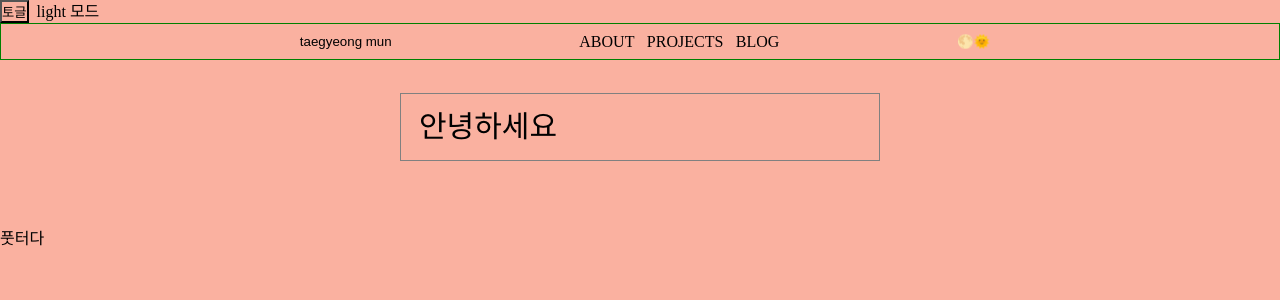
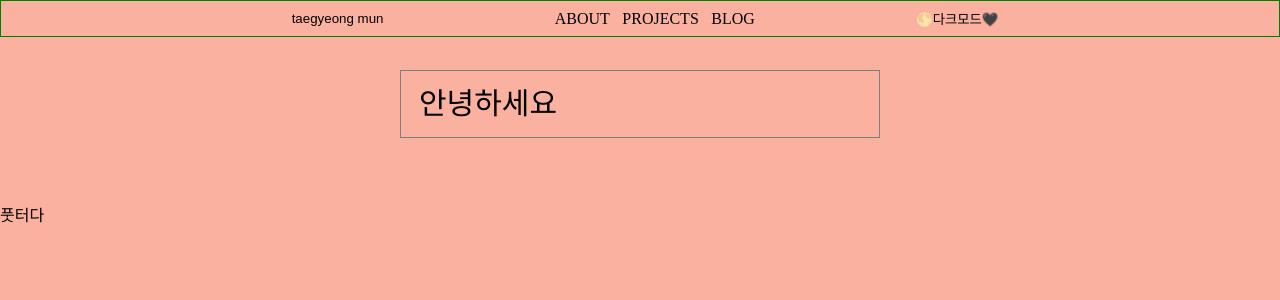
Before and after one commit to xmun74/xmunt, a Next.js app: page / in a window 1280 px wide. Shown: the top 300 px of the page. Built offline with nearby package versions, Linux system fonts and the light colour scheme.

Commit message:
feat: css variable, theme 수정

```diff
--- a/components/Button/ThemeToggleBtn.tsx
+++ b/components/Button/ThemeToggleBtn.tsx
@@ -1,3 +1,4 @@
+import { useEffect, useState } from 'react'
 import styled from 'styled-components'
 
 const ToggleBtn = styled.button`
@@ -6,5 +7,20 @@ const ToggleBtn = styled.button`
 `
 
 export default function ThemeToggleBtn() {
-  return <ToggleBtn>🌕🌞</ToggleBtn>
+  const [themeMode, setThemeMode] = useState<'dark' | 'light'>('light')
+  const handleThemeMode = () => {
+    setThemeMode(themeMode === 'light' ? 'dark' : 'light')
+  }
+  useEffect(() => {
+    document.body.dataset.theme = themeMode
+  }, [themeMode])
+  return (
+    <div>
+      {themeMode === 'light' ? (
+        <ToggleBtn onClick={handleThemeMode}>🌕다크모드🖤</ToggleBtn>
+      ) : (
+        <ToggleBtn onClick={handleThemeMode}>🌞라이트모드💜</ToggleBtn>
+      )}
+    </div>
+  )
 }
--- a/components/Header.tsx
+++ b/components/Header.tsx
@@ -1,13 +1,12 @@
 import Link from 'next/link'
-import { useRouter } from 'next/router'
 import styled from 'styled-components'
 import ThemeToggleBtn from './Button/ThemeToggleBtn'
 
 const Container = styled.div`
   position: fixed;
+  top: 0;
   width: 100%;
   display: flex;
-  background-color: ${({ theme }) => theme.bg1};
   justify-content: space-around;
   align-items: center;
   border: 1px solid green;
@@ -17,7 +16,6 @@ const Logo = styled.button`
   margin: 10px;
   font-weight: 300;
   border: none;
-  color: ${({ theme }) => theme.text};
 `
 const LinkContainer = styled.div`
   width: 200px;
@@ -27,8 +25,6 @@ const LinkContainer = styled.div`
 `
 
 export default function Header() {
-  const router = useRouter()
-
   return (
     <Container>
       <Logo>
--- a/pages/_app.tsx
+++ b/pages/_app.tsx
@@ -8,15 +8,10 @@ import { darkTheme, lightTheme } from '../styles/theme'
 export default function App({ Component, pageProps }: AppProps) {
   const [theme, setTheme] = useState('light')
   const isDarkMode = theme === 'dark'
-  const ThemeToggleBtn = () => setTheme(isDarkMode ? 'light' : 'dark')
 
   return (
     <ThemeProvider theme={isDarkMode ? darkTheme : lightTheme}>
       <GlobalStyle />
-      <button type="button" onClick={() => ThemeToggleBtn()}>
-        토글
-      </button>
-      &nbsp; {theme} 모드
       <Layout>
         <Component {...pageProps} />
       </Layout>
--- a/styles/GlobalStyle.ts
+++ b/styles/GlobalStyle.ts
@@ -1,14 +1,6 @@
 import { createGlobalStyle } from 'styled-components'
 import reset from 'styled-reset'
-
-const lightTheme = `
-  --text: black;
-  --background: white;
-`
-const darkTheme = `
-  --color-text: white;
-  --color-background: black;
-`
+import { themeColor, themes } from './theme'
 
 const GlobalStyle = createGlobalStyle`
   ${reset}
@@ -17,29 +9,34 @@ const GlobalStyle = createGlobalStyle`
     padding: 0;
     margin: 0;
   }
+  body {
+    background-color: ${themeColor.bg1};
+    color: ${themeColor.text};
+  }
 
-  /* body {
-    ${lightTheme};
+  body {
+    ${themes.light}
   }
+
   @media (prefers-color-scheme: dark) {
     body {
-      ${darkTheme};
+      ${themes.dark}
     }
   }
-  body[data-theme='light']{
-    ${lightTheme};
+
+  body[data-theme='light'] {
+    ${themes.light};
   }
-  body[data-theme='dark']{
-    ${darkTheme};
-  } */
 
-  body {
-    background-color: ${({ theme }) => theme.bg1};
-    color:${({ theme }) => theme.text}
+  body[data-theme='dark'] {
+    ${themes.dark};
   }
+
+
   button {
     cursor: pointer;
     background-color: inherit;
+    color: ${themeColor.text};
   }
   a {
     text-decoration:none;
--- a/styles/theme.ts
+++ b/styles/theme.ts
@@ -16,9 +16,14 @@ export const darkTheme: DefaultTheme = {
   bg1: '#121212',
 }
 
-// CSS Variable, 선언 => body{ --text:black; --bg1:white; }  // 개별사용 => background: var(--bg1);
-type ThemeRecordType = Record<keyof DefaultTheme, string>
+type VariableKey = keyof DefaultTheme
+type ThemeRecordType = Record<VariableKey, string>
 
+/**
+ * Theme 객체 key에 --붙여서 변환하기 (body 최상위에서 선언)
+ * @param variable
+ * @returns "--text1: #212529; --text2: #495057; ... "
+ */
 const convertCssVar = (variable: DefaultTheme) => {
   const keys = Object.keys(variable) as (keyof DefaultTheme)[]
   return keys.reduce(
@@ -31,9 +36,12 @@ export const themes = {
   dark: convertCssVar(darkTheme),
 }
 
+// themeColor = {"text": "var(--text)", ...} 이렇게 객체만들어야 themeColor.text로 자동완성 사용가능
+/** 객체 키를 keyName => var(--keyName)로 변환하기 */
 const cssVar = (name: string) => `var(--${name})`
 
-// export const themePalette: Record<keyof DefaultTheme, string> = {
-//   text: cssVar('text'),
-//   background: cssVar('background'),
-// }
+const varKeys = Object.keys(lightTheme) as VariableKey[]
+export const themeColor: ThemeRecordType = varKeys.reduce((acc, current) => {
+  acc[current] = cssVar(current)
+  return acc
+}, {} as ThemeRecordType)
```
